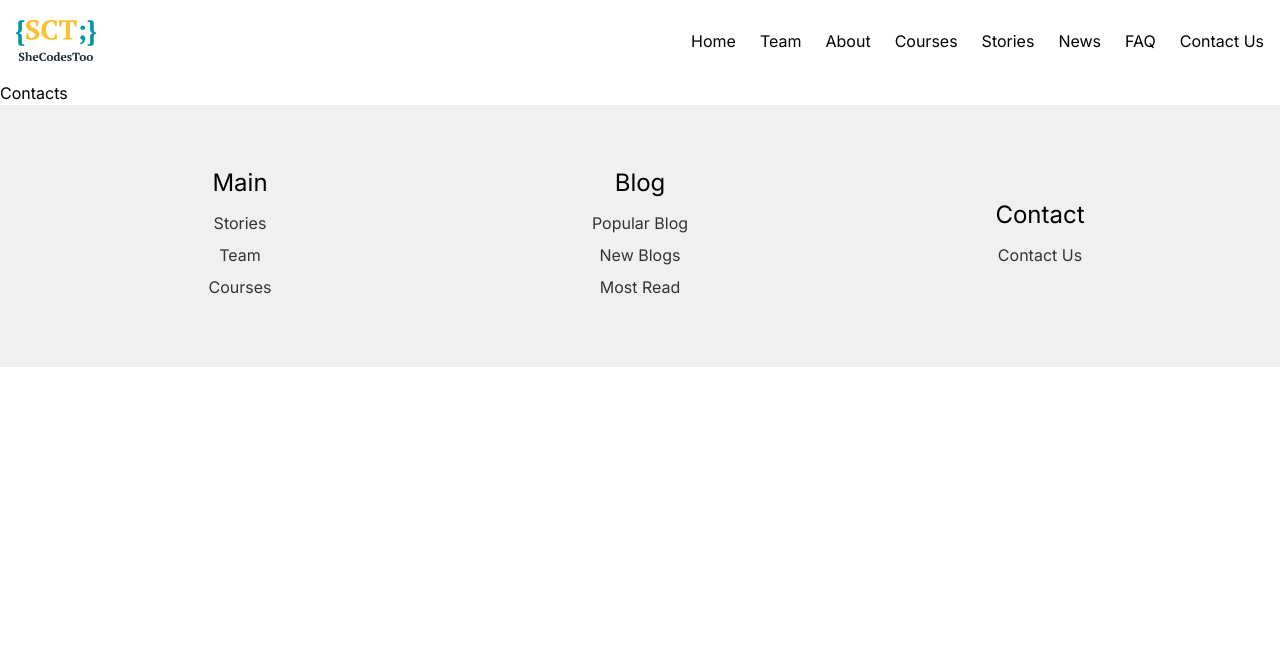
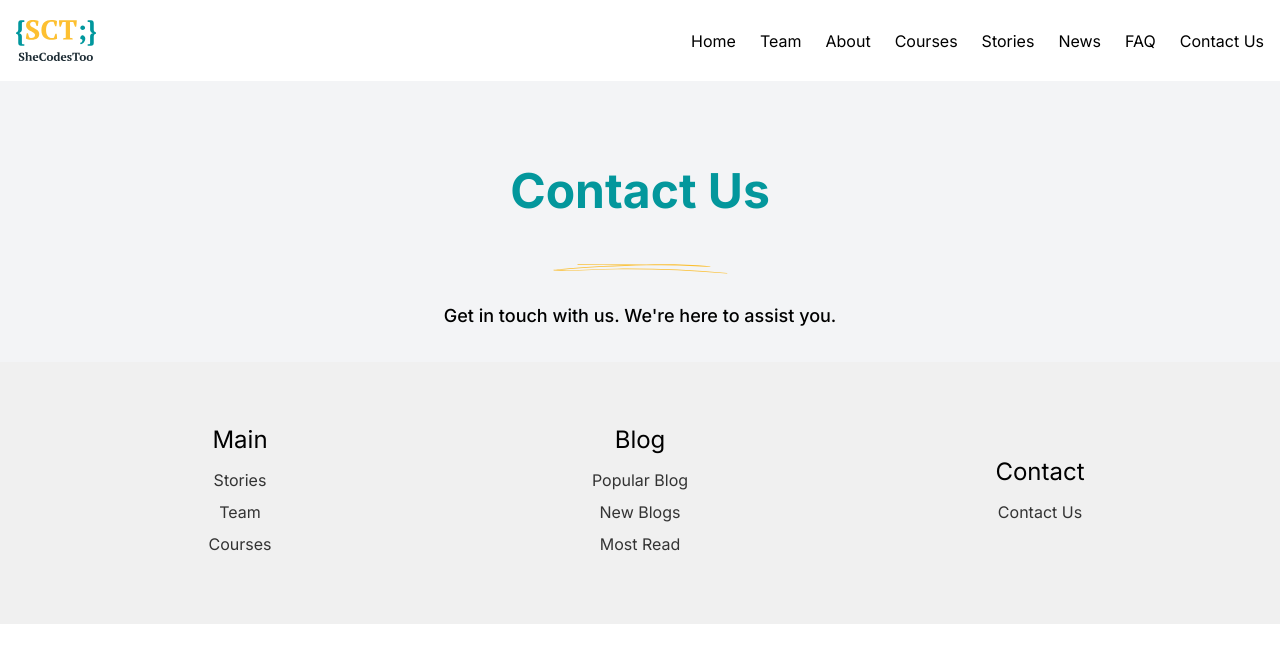
Before and after one commit to SheCodesTooDev/sct-website-frontend, a Next.js app: page /contacts in a window 1280 px wide. Shown: the top 662 px of the page. Built offline with nearby package versions, Linux system fonts and the light colour scheme.

Commit message:
contacts

```diff
--- a/app/contacts/page.tsx
+++ b/app/contacts/page.tsx
@@ -1,7 +1,12 @@
 import React from "react";
-
+import YellowLine from "../components/common/YellowLine";
 const Contacts = () => {
-  return <div>Contacts</div>;
+  return ( <div className='flex flex-col items-center pt-20 px-5 text-center bg-gray-100  '>
+    <p className='font-bold text-sctblue text-5xl leading-tight mb-4'>Contact Us</p>
+    <YellowLine />
+    <p className='font-medium text-2xl md:text-lg leading-loose mb-8'>
+    Get in touch with us. We're here to assist you.  </p>
+    </div>);
 };
 
 export default Contacts;
```
